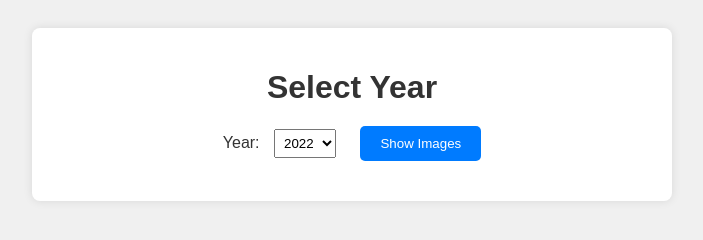
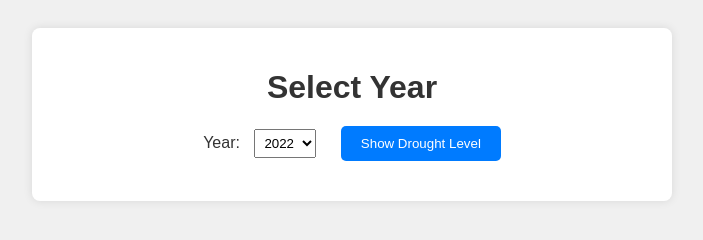
Before and after one commit to Green-Planet-REEC/green_planet, a plain HTML site: page index.html in a window 1280 px wide. Shown: the whole page, without its empty margins (288-991 px from the left). Drawn offline with Linux system fonts and the light colour scheme.

Commit message:
Update index.html

```diff
--- a/index.html
+++ b/index.html
@@ -20,7 +20,7 @@
                 <option value="2027">2027</option>
             </select>
 
-            <button type="button" onclick="showImages()">Show Images</button>
+            <button type="button" onclick="showImages()">Show Drought Level</button>
         </form>
 
         <div id="imageContainer">
```
